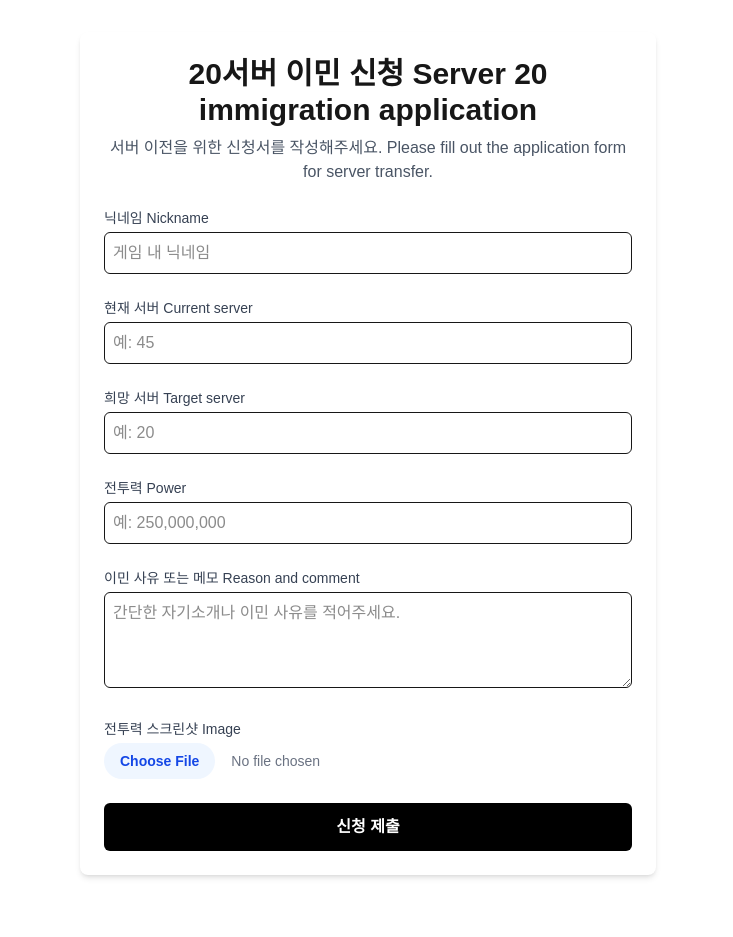
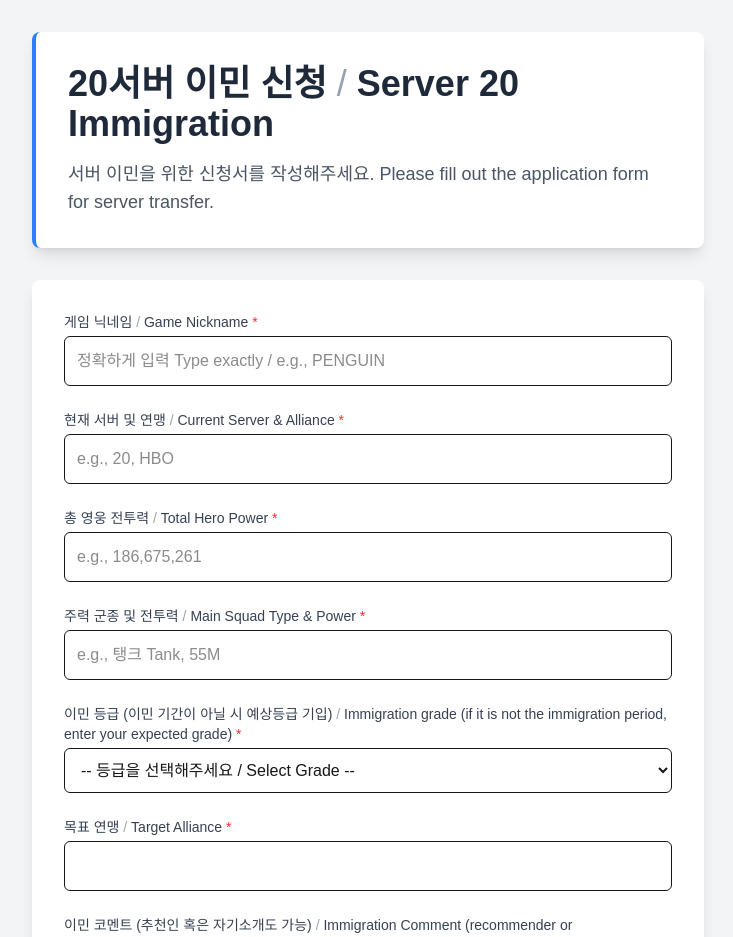
Before and after one commit to lastwarAI/immigration-form, a Next.js app: page / in a window 1280 px wide. Shown: the top 937 px of the page, without its empty margins (272-1005 px from the left). Before the commit the page ends 907 px from the top, so only its background shows below. Built offline with nearby package versions, Linux system fonts and the light colour scheme.

Commit message:
신청폼 디자인 및 기능 개선

```diff
--- a/src/app/page.tsx
+++ b/src/app/page.tsx
@@ -1,16 +1,25 @@
+// src/app/page.tsx 전체 코드 (새로운 디자인 및 기능 적용됨)
+
 'use client';
 
 import React, { useState, FormEvent } from 'react';
 
+// 로딩 아이콘 (SVG) 컴포넌트 추가
+const LoadingSpinner = () => (
+  <svg className="animate-spin -ml-1 mr-3 h-5 w-5 text-white" xmlns="http://www.w3.org/2000/svg" fill="none" viewBox="0 0 24 24">
+    <circle className="opacity-25" cx="12" cy="12" r="10" stroke="currentColor" strokeWidth="4"></circle>
+    <path className="opacity-75" fill="currentColor" d="M4 12a8 8 0 018-8V0C5.373 0 0 5.373 0 12h4zm2 5.291A7.962 7.962 0 014 12H0c0 3.042 1.135 5.824 3 7.938l3-2.647z"></path>
+  </svg>
+);
+
+
 export default function Home() {
-  // 폼 제출 상태 관리를 위한 state (로딩, 에러, 성공 메시지)
   const [isLoading, setIsLoading] = useState<boolean>(false);
   const [error, setError] = useState<string | null>(null);
   const [successMessage, setSuccessMessage] = useState<string | null>(null);
 
-  // 폼 제출 시 실행될 함수
   async function handleSubmit(event: FormEvent<HTMLFormElement>) {
-    event.preventDefault(); // 기본 폼 제출(새로고침) 방지
+    event.preventDefault();
 
     setIsLoading(true);
     setError(null);
@@ -18,26 +27,31 @@ export default function Home() {
 
     const formData = new FormData(event.currentTarget);
 
+    // --- 드롭다운 값 가져오기 ---
+    const immigrationGrade = formData.get('immigrationGrade');
+    if (immigrationGrade === "") {
+        setError('이민 등급을 선택해주세요. / Please select an immigration grade.');
+        setIsLoading(false);
+        return;
+    }
+
+
     try {
       const response = await fetch('/api/submit', {
         method: 'POST',
-        body: formData, // FormData 객체를 직접 body에 전달
+        body: formData,
       });
 
       const result = await response.json();
 
       if (!response.ok) {
-        // 서버에서 에러 응답이 온 경우
         throw new Error(result.message || '신청 제출에 실패했습니다.');
       }
 
-      // 성공 시
       setSuccessMessage(result.message || '신청이 성공적으로 제출되었습니다!');
-      // 성공 후 폼 초기화 (선택 사항)
       (event.target as HTMLFormElement).reset();
 
     } catch (err) {
-      // 네트워크 오류 또는 서버 에러 발생 시
       setError(err instanceof Error ? err.message : '알 수 없는 오류가 발생했습니다.');
     } finally {
       setIsLoading(false);
@@ -45,80 +59,139 @@ export default function Home() {
   }
 
   return (
-    <main className="max-w-xl mx-auto p-6 bg-white shadow-md rounded-lg my-8">
-      <div className="text-center mb-6">
-        <h1 className="text-3xl font-bold">20서버 이민 신청 Server 20 immigration application</h1>
-        <p className="text-gray-600 mt-2">서버 이전을 위한 신청서를 작성해주세요. Please fill out the application form for server transfer.</p>
+    // --- 1. 배경 및 전체 레이아웃 개선 ---
+    // min-h-screen: 화면 전체 높이를 차지
+    // bg-gray-100: 연한 회색 배경으로 부드러운 느낌
+    // p-4 md:p-8: 모바일과 데스크탑에서 여백을 다르게 주어 반응형 대응
+    <main className="min-h-screen w-full bg-gray-100 flex items-center justify-center p-4 md:p-8">
+      {/*
+        추후 배경 이미지를 넣고 싶으시면, 이 main 태그에
+        style={{ backgroundImage: 'url(/path/to/your/image.jpg)' }}
+        와 같은 속성을 추가하면 됩니다.
+      */}
+      <div className="w-full max-w-2xl mx-auto">
+
+        {/* --- 2. 공지사항 스타일의 설명 영역 --- */}
+        <div className="bg-white p-6 md:p-8 rounded-lg shadow-lg mb-8 border-l-4 border-blue-500">
+          <h1 className="text-3xl md:text-4xl font-bold text-gray-800">
+            20서버 이민 신청 <span className="text-gray-400 font-normal">/</span> Server 20 Immigration
+          </h1>
+          <p className="text-gray-600 mt-4 text-base md:text-lg whitespace-pre-line">
+            {/*
+              여기에 공지사항을 자유롭게 적으시면 됩니다.
+              줄바꿈도 그대로 적용됩니다. (whitespace-pre-line)
+            */}
+            서버 이민을 위한 신청서를 작성해주세요.
+            Please fill out the application form for server transfer.
+          </p>
         </div>
 
-      <form className="space-y-6" onSubmit={handleSubmit}>
+        {/* --- 3. 메인 폼 영역 --- */}
+        <form
+          className="bg-white p-6 md:p-8 rounded-lg shadow-lg space-y-6"
+          onSubmit={handleSubmit}
+        >
+          {/* 각 입력 필드를 div로 감싸서 구조화 */}
           <div>
             <label htmlFor="nickname" className="block text-sm font-medium text-gray-700 mb-1">
-            닉네임 Nickname
+              게임 닉네임 <span className="text-gray-400">/</span> Game Nickname <span className="text-red-500">*</span>
             </label>
             <input
               id="nickname"
               name="nickname"
-            className="w-full border p-2 rounded-md focus:ring-2 focus:ring-blue-500"
-            placeholder="게임 내 닉네임"
-            required
+              className="w-full border p-3 rounded-md focus:ring-2 focus:ring-blue-500 transition"
+              placeholder="정확하게 입력 Type exactly / e.g., PENGUIN"
+              required // 필수 입력 항목
             />
           </div>
 
           <div>
             <label htmlFor="currentServer" className="block text-sm font-medium text-gray-700 mb-1">
-            현재 서버 Current server
+              현재 서버 및 연맹 <span className="text-gray-400">/</span> Current Server & Alliance <span className="text-red-500">*</span>
             </label>
             <input
               id="currentServer"
               name="currentServer"
-            className="w-full border p-2 rounded-md focus:ring-2 focus:ring-blue-500"
-            placeholder="예: 45"
-            required
-          />
-        </div>
-
-        <div>
-          <label htmlFor="targetServer" className="block text-sm font-medium text-gray-700 mb-1">
-            희망 서버 Target server
-          </label>
-          <input
-            id="targetServer"
-            name="targetServer"
-            className="w-full border p-2 rounded-md focus:ring-2 focus:ring-blue-500"
-            placeholder="예: 20"
+              className="w-full border p-3 rounded-md focus:ring-2 focus:ring-blue-500 transition"
+              placeholder="e.g., 20, HBO"
               required
             />
           </div>
 
           <div>
             <label htmlFor="power" className="block text-sm font-medium text-gray-700 mb-1">
-            전투력 Power
+              총 영웅 전투력 <span className="text-gray-400">/</span> Total Hero Power <span className="text-red-500">*</span>
             </label>
             <input
               id="power"
               name="power"
-            className="w-full border p-2 rounded-md focus:ring-2 focus:ring-blue-500"
-            placeholder="예: 250,000,000"
+              className="w-full border p-3 rounded-md focus:ring-2 focus:ring-blue-500 transition"
+              placeholder="e.g., 186,675,261"
+              required
+            />
+          </div>
+
+          <div>
+            <label htmlFor="mainSquad" className="block text-sm font-medium text-gray-700 mb-1">
+              주력 군종 및 전투력 <span className="text-gray-400">/</span> Main Squad Type & Power <span className="text-red-500">*</span>
+            </label>
+            <input
+              id="mainSquad"
+              name="mainSquad" // name 속성을 id와 맞추어 추가
+              className="w-full border p-3 rounded-md focus:ring-2 focus:ring-blue-500 transition"
+              placeholder="e.g., 탱크 Tank, 55M"
+              required
+            />
+          </div>
+
+          {/* --- 4. 이민 등급 드롭다운 구현 --- */}
+          <div>
+            <label htmlFor="immigrationGrade" className="block text-sm font-medium text-gray-700 mb-1">
+              이민 등급 (이민 기간이 아닐 시 예상등급 기입) <span className="text-gray-400">/</span> Immigration grade (if it is not the immigration period, enter your expected grade) <span className="text-red-500">*</span>
+            </label>
+            <select
+              id="immigrationGrade"
+              name="immigrationGrade"
+              className="w-full border p-3 rounded-md bg-white focus:ring-2 focus:ring-blue-500 transition"
+              defaultValue="" // 기본값을 비워둬서 사용자가 선택하도록 유도
+              required
+            >
+              <option value="" disabled>-- 등급을 선택해주세요 / Select Grade --</option>
+              <option value="Gold">노란색 / Gold</option>
+              <option value="Purple">보라색 / Purple</option>
+              <option value="Blue">파랑색 / Blue</option>
+              <option value="White">흰색 / White</option>
+            </select>
+          </div>
+
+          <div>
+            <label htmlFor="targetAlliance" className="block text-sm font-medium text-gray-700 mb-1">
+              목표 연맹 <span className="text-gray-400">/</span> Target Alliance <span className="text-red-500">*</span>
+            </label>
+            <input
+              id="targetAlliance"
+              name="targetAlliance"
+              className="w-full border p-3 rounded-md focus:ring-2 focus:ring-blue-500 transition"
+              placeholder=""
               required
             />
           </div>
 
           <div>
             <label htmlFor="note" className="block text-sm font-medium text-gray-700 mb-1">
-            이민 사유 또는 메모 Reason and comment
+              이민 코멘트 (추천인 혹은 자기소개도 가능) <span className="text-gray-400">/</span> Immigration Comment (recommender or self‑introduction optional)
             </label>
             <textarea
               id="note"
               name="note"
-            className="w-full border p-2 rounded-md h-24 focus:ring-2 focus:ring-blue-500"
-            placeholder="간단한 자기소개나 이민 사유를 적어주세요."
+              className="w-full border p-3 rounded-md h-28 focus:ring-2 focus:ring-blue-500 transition"
+              placeholder=""
             />
           </div>
 
           <div>
             <label htmlFor="file" className="block text-sm font-medium text-gray-700 mb-1">
-            전투력 스크린샷 Image
+              이민 등급 페이지 스크린샷 <span className="text-gray-400">/</span> Immigration Grade Page Screeenshot <span className="text-red-500">*</span>
             </label>
             <input
               id="file"
@@ -126,34 +199,40 @@ export default function Home() {
               name="file"
               accept="image/*"
               className="w-full text-sm text-gray-500 file:mr-4 file:py-2 file:px-4 file:rounded-full file:border-0 file:text-sm file:font-semibold file:bg-blue-50 file:text-blue-700 hover:file:bg-blue-100"
+              required
             />
+            {/*
+              추후 예시 이미지를 보여주고 싶다면 이 아래에
+              <button type="button" onClick={() => alert('예시 이미지 팝업')}>예시 보기</button>
+              같은 버튼을 추가할 수 있습니다.
+            */}
           </div>
 
-        {/* 제출 버튼 및 상태 메시지 */}
+          {/* --- 5. 제출 버튼 및 상태 메시지 개선 --- */}
           <div>
             <button
               type="submit"
               disabled={isLoading}
-            className="bg-black text-white px-4 py-3 rounded-md w-full font-semibold disabled:bg-gray-400 disabled:cursor-not-allowed transition-colors duration-300 hover:bg-gray-800"
+              className="w-full flex items-center justify-center bg-blue-600 text-white px-4 py-3 rounded-md font-semibold disabled:bg-gray-400 disabled:cursor-not-allowed transition-colors duration-300 hover:bg-blue-700"
             >
-            {isLoading ? '제출 중...' : '신청 제출'}
+              {isLoading && <LoadingSpinner />}
+              {isLoading ? '제출 중 / Submitting...' : '신청서 제출 / Submit Application'}
             </button>
           </div>
 
-        {/* 성공 메시지 */}
           {successMessage && (
-          <div className="text-green-600 bg-green-50 p-3 rounded-md text-center">
+            <div className="text-green-700 bg-green-100 p-4 rounded-md text-center font-semibold">
               {successMessage}
             </div>
           )}
 
-        {/* 에러 메시지 */}
           {error && (
-          <div className="text-red-600 bg-red-50 p-3 rounded-md text-center">
+            <div className="text-red-700 bg-red-100 p-4 rounded-md text-center font-semibold">
               {error}
             </div>
           )}
         </form>
+      </div>
     </main>
   );
 }
```
Lines whose indentation alone changed are shown as unchanged.
